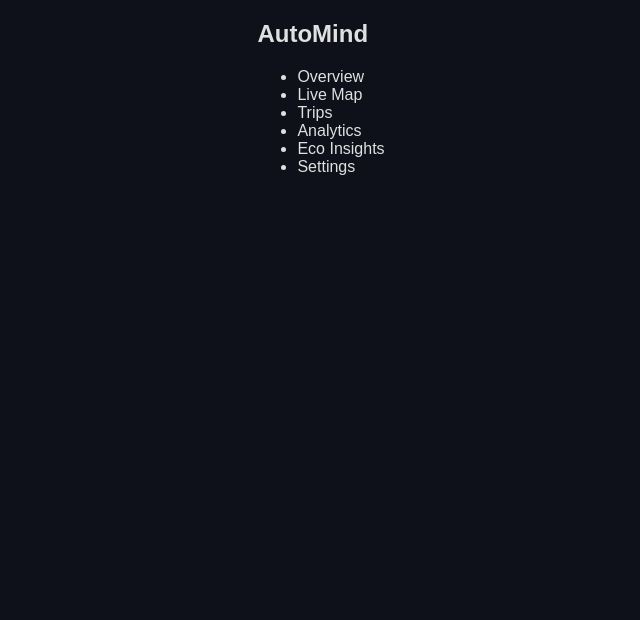
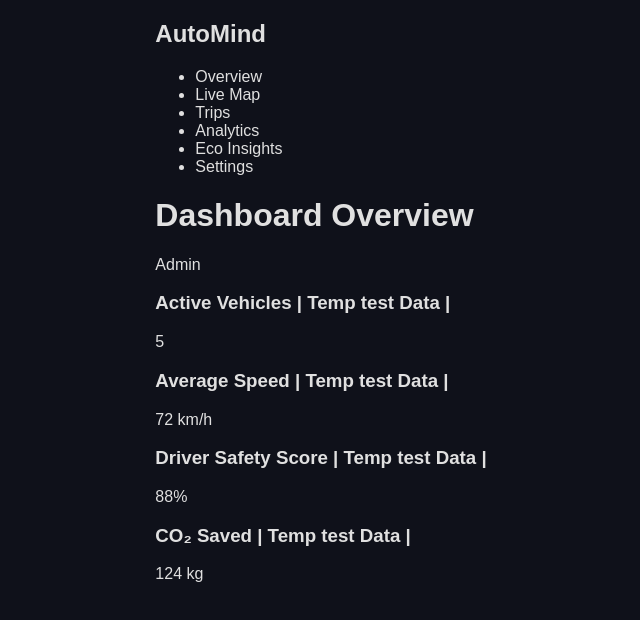
Before and after one commit to AutoMind-2527/Frontend, an Angular app in the folder AutoMind-Project/: page /dashboard in a window 1280 px wide. Shown: the top 620 px of the page, without its empty margins (319-959 px from the left). Built offline with nearby package versions, Linux system fonts and the light colour scheme.

Commit message:
Added basic Dashboard With Temp Data

```diff
--- a/AutoMind-Project/src/app/dashboard/dashboard.html
+++ b/AutoMind-Project/src/app/dashboard/dashboard.html
@@ -14,3 +14,30 @@
       </ul>
     </nav>
   </aside>
+
+  <main class="dashboard-main">
+    <header class="topbar">
+      <h1>Dashboard Overview</h1>
+      <div class="user-panel">
+        <span class="username">Admin</span>
+      </div>
+    </header>
+
+    <section class="stats">
+      <div class="card">
+        <h3>Active Vehicles | Temp test Data |</h3>
+        <p class="number">5</p>
+      </div>
+      <div class="card">
+        <h3>Average Speed | Temp test Data |</h3>
+        <p class="number">72 km/h</p>
+      </div>
+      <div class="card">
+        <h3>Driver Safety Score | Temp test Data |</h3>
+        <p class="number">88%</p>
+      </div>
+      <div class="card">
+        <h3>CO₂ Saved | Temp test Data |</h3>
+        <p class="number">124 kg</p>
+      </div>
+    </section>
```
